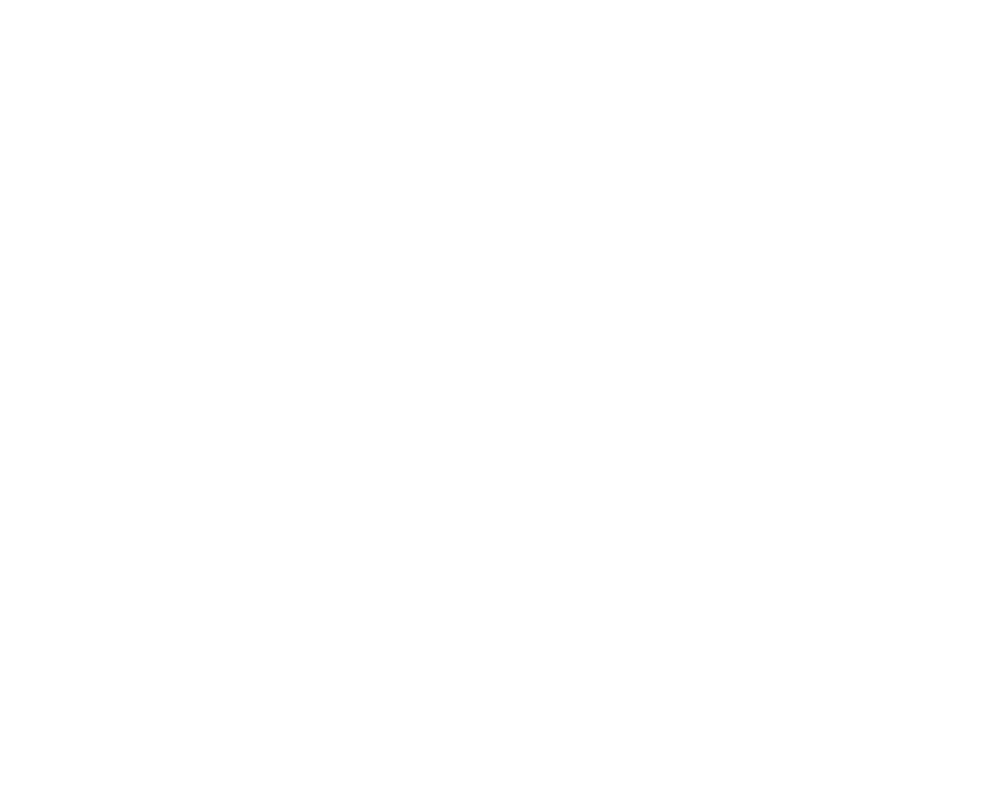
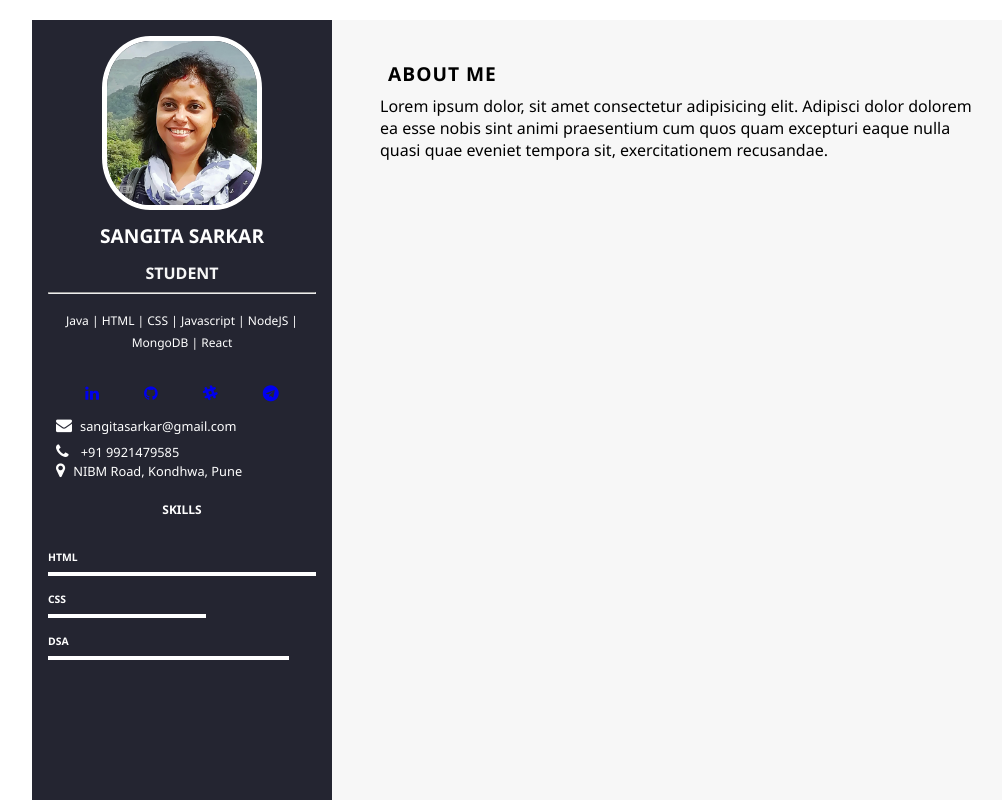
Before and after one commit to sangitasarkar74/Responsive-Resume-using-CSS-Grid---HTML-Input-types-Input-attributes-Input-ty---uh124ykc9mld, a plain HTML site: page index.html in a window 1280 px wide. Shown: the top 800 px of the page, without its empty margins (32-1034 px from the left). Drawn offline with Linux system fonts and the light colour scheme.

Commit message:
made-changes

```diff
--- a/index.html
+++ b/index.html
@@ -1,11 +1,12 @@
 <!DOCTYPE html>
 <html lang="en">
+
 <head>
     <meta charset="utf-8">
     <meta http-equiv="X-UA-Compatible" content="IE=edge">
     <meta name="viewport" content="width=device-width, initial-scale=1">
     <meta name="description" content="">
-        <meta name="author" content="">
+    <meta name="author" content="Shraddha Tiwari">
     <title>Resume</title>
 
     <link rel="preconnect" href="https://fonts.googleapis.com">
@@ -15,21 +16,77 @@
     <link rel="stylesheet" href="https://cdnjs.cloudflare.com/ajax/libs/font-awesome/4.7.0/css/font-awesome.min.css">
 
 </head>
+
 <body>
     <main class="main-content" contenteditable="true">
         <section class="left-section">
             <div class="left-content">
-                    <!-- Write code for the left section here -->
+                <section>
+                    <img class="profile-pic" src=".\IMG_20170805_102000-2.jpg" alt="image" />
+                    <h1 class="name">Sangita Sarkar</h1>
+                    <h2 class="designation">Student</h2>
+                    <hr>
+                    <p class="description">
+                        Java | HTML | CSS | Javascript | NodeJS | MongoDB | React
+                    </p>
+                </section>
+                <section class="contact-details">
+                    <div class="contact-item">
+                        <a href="https://linkedin.com"><i class="fa fa-linkedin icon"></i></a>
+                        <a href="https://github.com"><i class="fa fa-github icon"></i></a>
+                        <a href="https://slack.com"><i class="fa fa-slack icon"></i></a>
+                        <a href="https://telegram.com"><i class="fa fa-telegram icon"></i></a>
                     </div>
+
+                    <div class="contact-details">
+                        <div class="email">
+                            <i class="fa fa-envelope icon"></i>
+                            <span class="contact-label">sangitasarkar@gmail.com</span>
+                        </div>
+                        <div class="contact">
+                            <i class="fa fa-phone icon"></i>
+                            <span class="contact-label">+91 9921479585</span>
+                        </div>
+                        <div class="location">
+                            <i class="fa fa-map-marker icon"></i>
+                            <span class="contact-label">NIBM Road, Kondhwa, Pune</span>
+                        </div>
+                    </div>
+
+                    <div class="skills-selection">
+                        <h2 class="skills">Skills</h2>
+                        <div class="skill">
+                            <h3 class="skill-name">HTML</h3>
+                            <div class="progress-bar"></div>
+                        </div>
+
+                        <div class="skill">
+                            <h3 class="skill-name">CSS</h3>
+                            <div class="progress-bar progress-css"></div>
+                        </div>
+
+                        <div class="skill">
+                            <h3 class="skill-name">DSA</h3>
+                            <div class="progress-bar progress-dsa"></div>
+                        </div>
+                    </div>
+                </section>
             </div>
         </section>
 
         <section class="right-section">
             <div class="right-main-content">
 
+                <section class="about-me-section">
+                    <h1 class="right-title">About Me</h1>
+                    <p>Lorem ipsum dolor, sit amet consectetur adipisicing elit. Adipisci dolor dolorem ea esse nobis
+                        sint animi praesentium cum quos quam excepturi eaque nulla quasi quae eveniet tempora sit,
+                        exercitationem recusandae.</p>
+                </section>
                 <!-- Write code for the right section here -->
             </div>
         </section>
     </main>
 </body>
+
 </html>
--- a/style.css
+++ b/style.css
@@ -1,4 +1,4 @@
-*{
+* {
     padding: 0;
     margin: 0;
     box-sizing: border-box;
@@ -6,4 +6,143 @@
     font-family: 'Segoe UI', Tahoma, Geneva, Verdana, sans-serif;
 }
 
-/* Write CSS code below */
+.main-content {
+    min-height: 1000px;
+    width: 90%;
+    margin: 20px auto;
+    display: grid;
+    grid-template-columns: 300px 700px;
+}
+
+.left-section {
+    grid-column: span 1;
+    background-color: #242531;
+}
+
+.right-section {
+    grid-column: span 1 / span 2;
+    background-color: #f7f7f7;
+}
+
+
+.left-content {
+    padding: 1rem;
+    color: #f7f7f7;
+}
+
+
+.profile-pic {
+    width: 60%;
+    border: 5px solid white;
+    border-radius: 30%;
+    display: block;
+    margin: auto;
+}
+
+.name {
+    font-size: 1.2rem;
+    font-weight: 700;
+    color: white;
+    text-align: center;
+    text-transform: uppercase;
+    padding: 0.8rem;
+    letter-spacing: 0.02px;
+}
+
+.designation {
+    font-size: 1rem;
+    text-align: center;
+    text-transform: uppercase;
+    padding-bottom: .5rem;
+}
+
+.description {
+    color: #fff;
+    font-size: 0.75rem;
+    text-align: center;
+    padding: 1rem;
+    line-height: 1.8;
+}
+
+.contact-item {
+    display: flex;
+    justify-content: space-evenly;
+}
+
+.contact-details {
+    color: #fff;
+    margin-top: 0.8rem;
+}
+
+.contact-label {
+    font-size: 0.8rem;
+}
+
+.icon {
+    margin: 0 0.5rem;
+}
+
+.email,
+.phone,
+.location {
+    display: flex;
+    margin-bottom: 0.3rem;
+}
+
+.skills {
+    font-size: 0.75rem;
+    text-align: center;
+    text-transform: uppercase;
+    padding-top: 1rem;
+    padding-bottom: 1rem;
+    padding-left: 0.5rem;
+    padding-right: 0.5rem;
+}
+
+.skill-name {
+    font-size: .65rem;
+    font-weight: 700;
+    text-align: left;
+    padding-bottom: .5rem;
+    margin-top: 1rem;
+}
+
+.progress-bar {
+    border: 1px solid white;
+    height: 4px;
+    background-color: white;
+}
+
+
+.progress-css {
+    height: 4px;
+    border: 1px solid white;
+    background-color: #fff;
+    width: 59%;
+}
+
+.progress-dsa {
+    height: 4px;
+    border: 1px solid white;
+    background-color: #fff;
+    width: 90%;
+}
+
+.right-main-content {
+    padding: 2rem 3rem;
+}
+
+
+.right-title {
+    text-transform: uppercase;
+    font-size: 1.2rem;
+    font-weight: 700;
+    padding: .5rem;
+    letter-spacing: 1px;
+}
+
+@media screen and (max-width: 673px) {
+    .main-content {
+        grid-template-columns: repeat(1, 1fr);
+    }
+}
```
Also changed, not shown: IMG_20170805_102000-2.jpg (added). Lines whose indentation alone changed are shown as unchanged.
